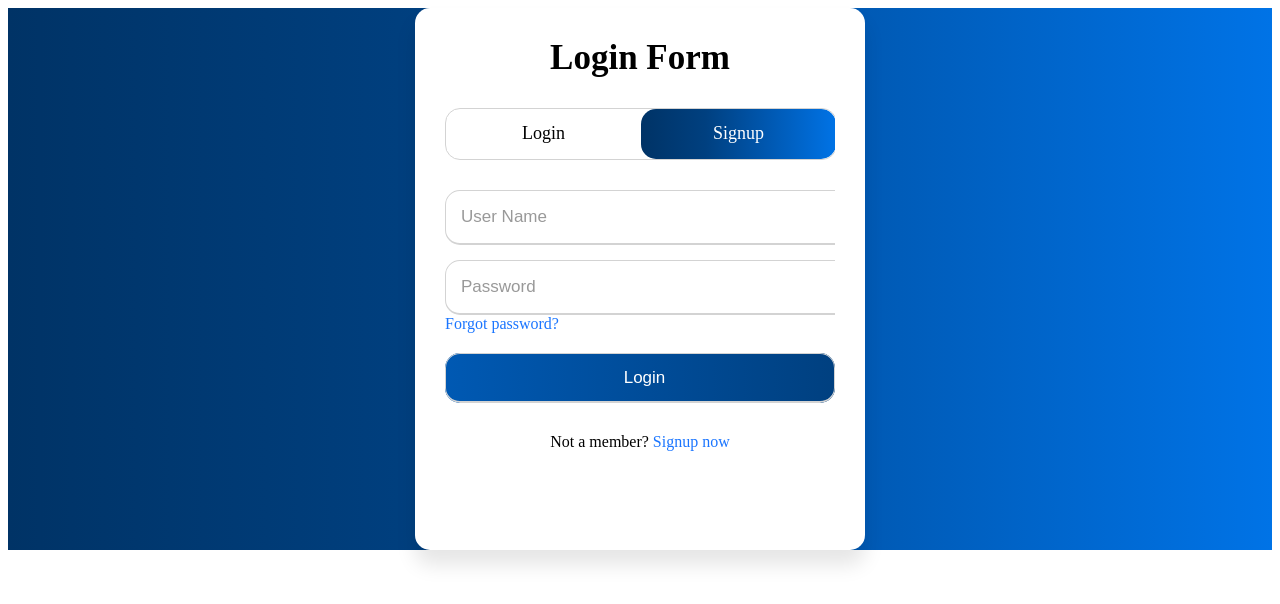
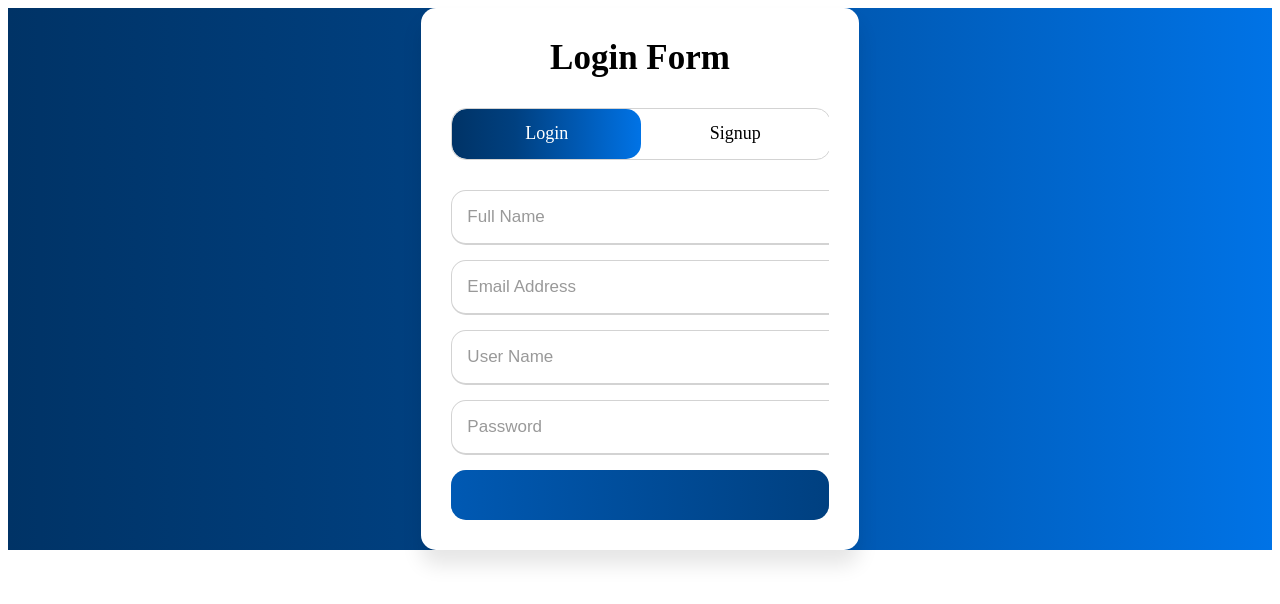
Before and after one commit to samndambuki/Budget-Planner-, an Angular app: page /login in a window 1280 px wide. Both pictures are taken after a click on the label "Signup". Shown: the top 604 px of the page. Built offline with nearby package versions, Linux system fonts and the light colour scheme.

Commit message:
working on the login component

```diff
--- a/src/app/pages/login/login.component.html
+++ b/src/app/pages/login/login.component.html
@@ -8,11 +8,16 @@
       <div class="slide-controls">
         <input type="radio" name="slide" id="login" checked />
         <input type="radio" name="slide" id="signup" />
-        <label for="login" class="slide login">Login</label>
-        <label for="signup" class="slide signup">Signup</label>
+        <label for="login" class="slide login" (click)="isLogin = true"
+          >Login</label
+        >
+        <label for="signup" class="slide signup" (click)="isLogin = false"
+          >Signup</label
+        >
         <div class="slider-tab"></div>
       </div>
       <div class="form-inner">
+        @if(isLogin){
         <form action="#" class="login">
           <div class="field">
             <input type="text" name="userName" placeholder="User Name" />
@@ -32,6 +37,7 @@
             >
           </div>
         </form>
+        }@else{
         <form class="signup">
           <div class="field">
             <input type="text" name="fullName" placeholder="Full Name" />
@@ -47,9 +53,10 @@
           </div>
           <div class="field btn">
             <div class="btn-layer"></div>
-            <input type="button" value="Signup" />
+            <input type="submit" value="Signup" />
           </div>
         </form>
+        }
       </div>
     </div>
   </div>
--- a/src/app/pages/login/login.component.ts
+++ b/src/app/pages/login/login.component.ts
@@ -9,4 +9,6 @@
   templateUrl: './login.component.html',
   styleUrl: './login.component.css',
 })
-export class LoginComponent {}
+export class LoginComponent {
+  isLogin: boolean = true;
+}
```
